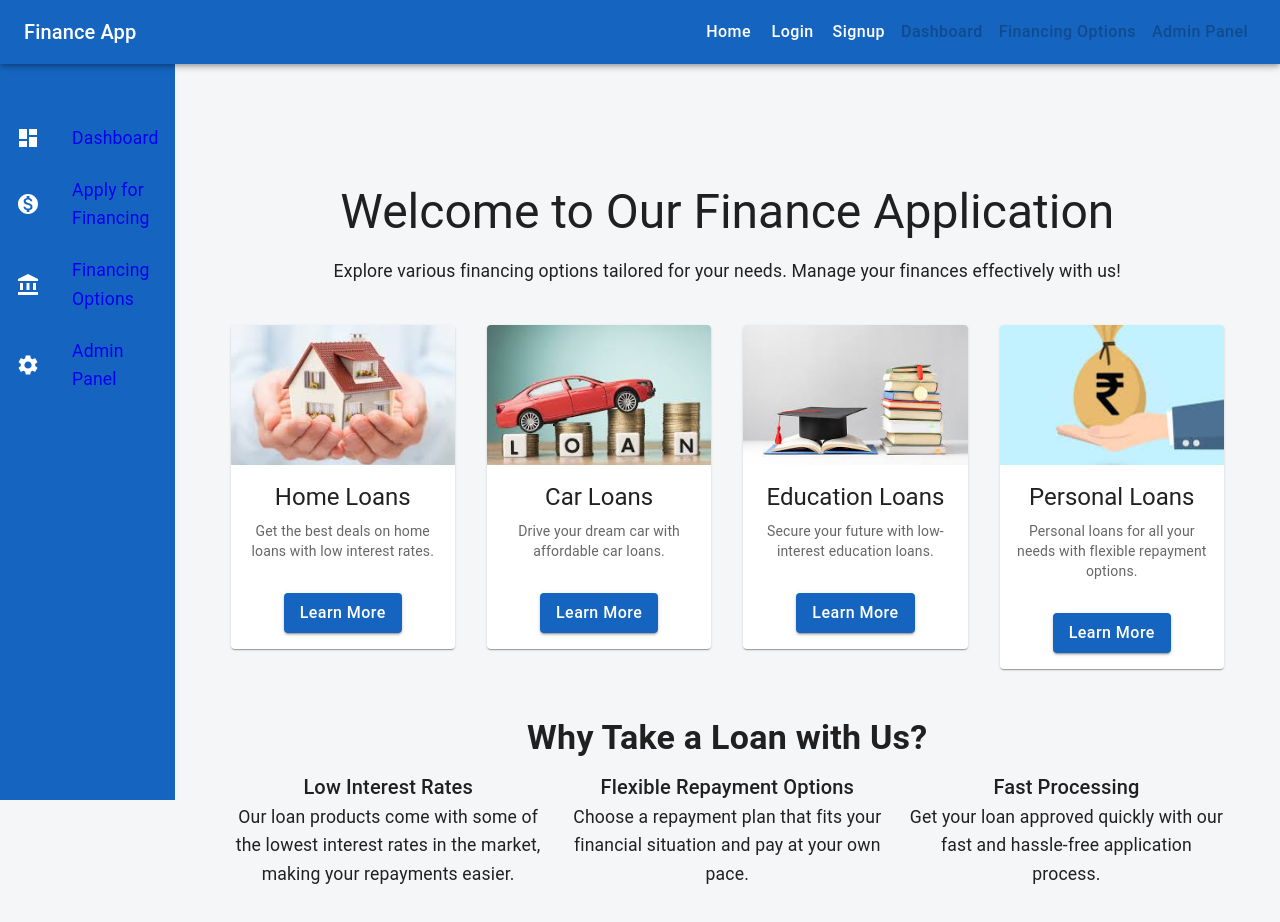
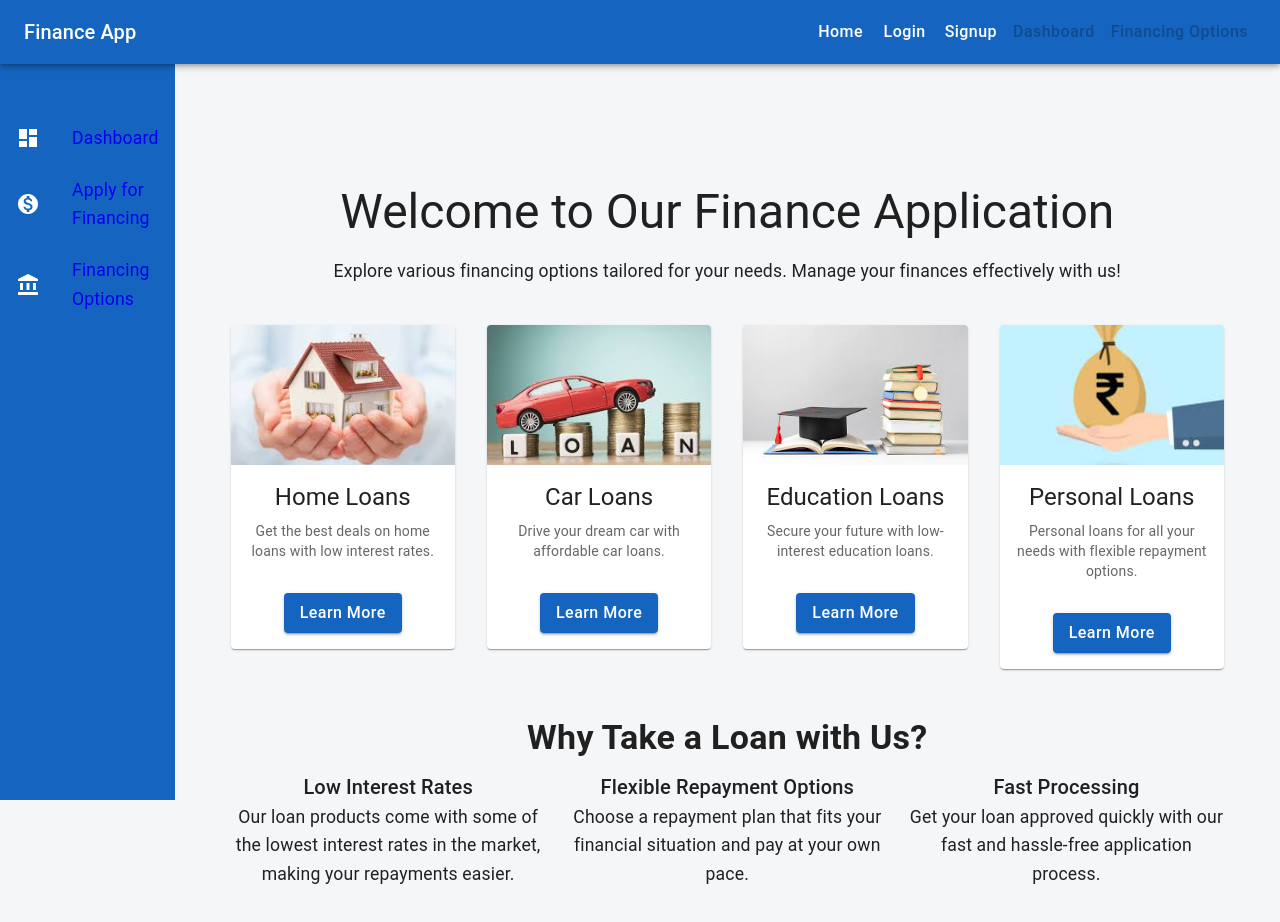
Before and after one commit to anurag-2911/finapp, a React (Create React App) app: page / in a window 1280 px wide. Shown: the top 922 px of the page. Built offline with nearby package versions, Linux system fonts and the light colour scheme.

Commit message:
admin options

```diff
--- a/src/components/Layout/Navbar.js
+++ b/src/components/Layout/Navbar.js
@@ -24,36 +24,40 @@ const Navbar = () => {
           Finance App
         </Typography>
         <Box>
+          {/* Show only Admin Panel and Logout for admin users */}
+          {isUserAdmin ? (
+            <>
+              <Button color="inherit" component={Link} to="/admin-panel">
+                Admin Panel
+              </Button>
+              <Button color="inherit" onClick={handleLogout}>
+                Logout
+              </Button>
+            </>
+          ) : (
+            <>
+              {/* Non-admin users see other options */}
               <Button color="inherit" component={Link} to="/">
                 Home
               </Button>
-
-          {/* Show Login/Signup only when the user is NOT authenticated */}
               <Button color="inherit" component={Link} to="/login" disabled={isAuthenticated}>
                 Login
               </Button>
               <Button color="inherit" component={Link} to="/signup" disabled={isAuthenticated}>
                 Signup
               </Button>
-
-          {/* Show Dashboard and Financing Options only when the user is authenticated */}
               <Button color="inherit" component={Link} to="/dashboard" disabled={!isAuthenticated}>
                 Dashboard
               </Button>
               <Button color="inherit" component={Link} to="/financing-options" disabled={!isAuthenticated}>
                 Financing Options
               </Button>
-
-          {/* Show Admin Panel only when the user is an admin */}
-          <Button color="inherit" component={Link} to="/admin-panel" disabled={!Boolean(isUserAdmin)}>
-            Admin Panel
-          </Button>
-
-          {/* Show Logout only when the user is authenticated */}
               {isAuthenticated && (
                 <Button color="inherit" onClick={handleLogout}>
                   Logout
                 </Button>
+              )}
+            </>
           )}
         </Box>
       </Toolbar>
--- a/src/components/Layout/Sidebar.js
+++ b/src/components/Layout/Sidebar.js
@@ -27,7 +27,20 @@ const Sidebar = () => {
       }}
     >
       <List>
-        {/* Dashboard, visible only when authenticated */}
+        {/* Conditionally render only Admin Panel for admin users */}
+        {isUserAdmin ? (
+          <>
+            {/* Admin Panel, visible only when the user is an admin */}
+            <ListItem button component={Link} to="/admin-panel">
+              <ListItemIcon sx={{ color: 'white' }}>
+                <Settings />
+              </ListItemIcon>
+              <ListItemText primary="Admin Panel" />
+            </ListItem>
+          </>
+        ) : (
+          <>
+            {/* Non-admin users see other options */}
             <ListItem button component={Link} to="/dashboard" disabled={!isAuthenticated}>
               <ListItemIcon sx={{ color: 'white' }}>
                 <Dashboard />
@@ -35,7 +48,6 @@ const Sidebar = () => {
               <ListItemText primary="Dashboard" />
             </ListItem>
 
-        {/* Apply for Financing, visible only when authenticated */}
             <ListItem button component={Link} to="/apply-finance" disabled={!isAuthenticated}>
               <ListItemIcon sx={{ color: 'white' }}>
                 <MonetizationOn />
@@ -43,21 +55,14 @@ const Sidebar = () => {
               <ListItemText primary="Apply for Financing" />
             </ListItem>
 
-        {/* Financing Options, visible only when authenticated */}
             <ListItem button component={Link} to="/financing-options" disabled={!isAuthenticated}>
               <ListItemIcon sx={{ color: 'white' }}>
                 <AccountBalance />
               </ListItemIcon>
               <ListItemText primary="Financing Options" />
             </ListItem>
-
-        {/* Admin Panel, visible only when the user is an admin */}
-        <ListItem button component={Link} to="/admin-panel" disabled={!Boolean(isUserAdmin)}>
-          <ListItemIcon sx={{ color: 'white' }}>
-            <Settings />
-          </ListItemIcon>
-          <ListItemText primary="Admin Panel" />
-        </ListItem>
+          </>
+        )}
       </List>
     </Box>
   );
--- a/src/pages/Login.js
+++ b/src/pages/Login.js
@@ -26,7 +26,12 @@ function Login() {
       console.log("Login successful, token and role set:", access_token, role); // Debugging
 
       setError(null);
-      navigate('/dashboard');
+      // Navigate based on role
+      if (role === 'admin') {
+        navigate('/admin-panel'); // Navigate to AdminPanel if user is admin
+      } else {
+        navigate('/dashboard'); // Navigate to Dashboard for normal users
+      }
     } catch (err) {
       console.error('Login error:', err);
       setError('Invalid credentials');
```
Lines whose indentation alone changed are shown as unchanged.
